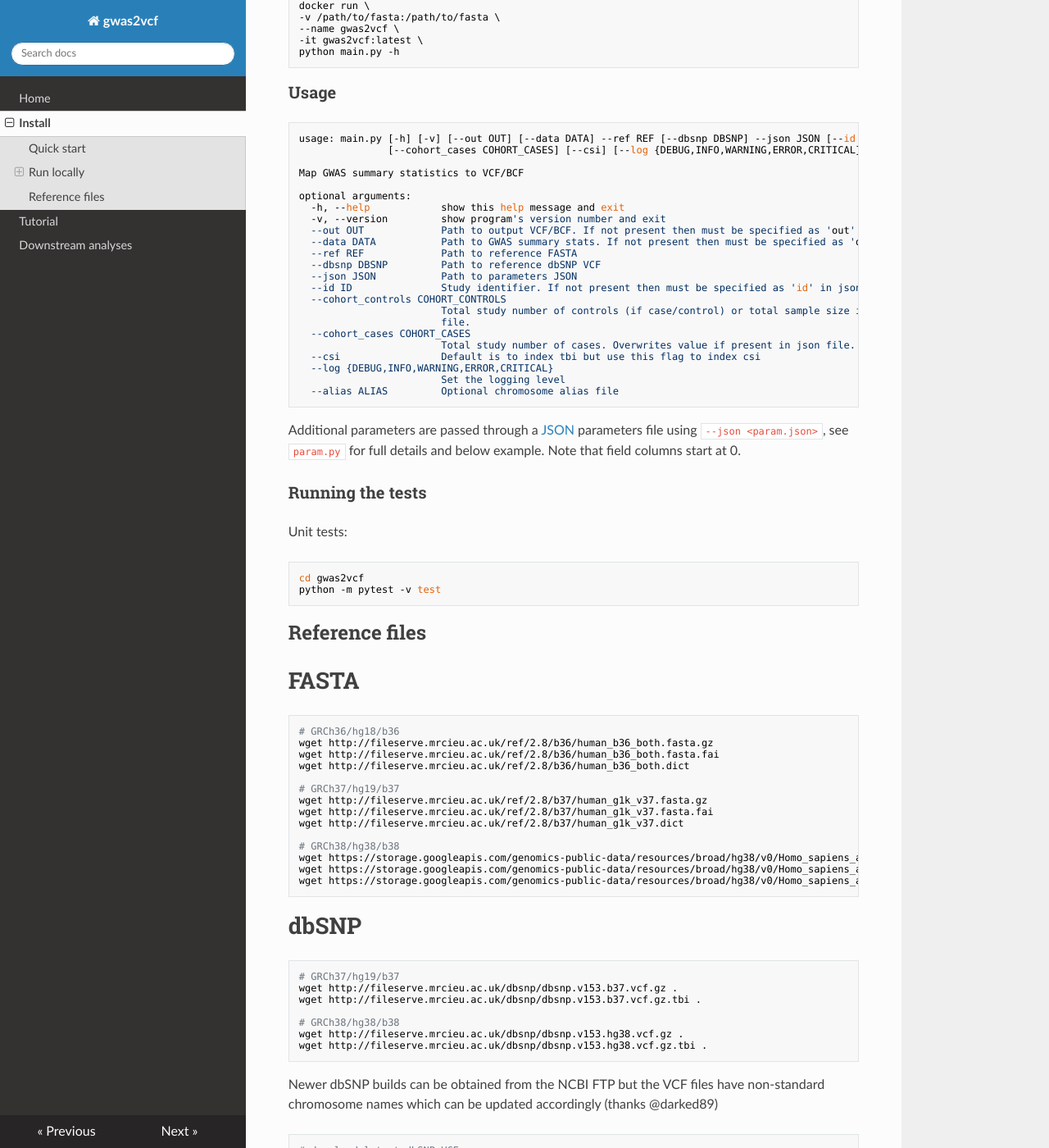
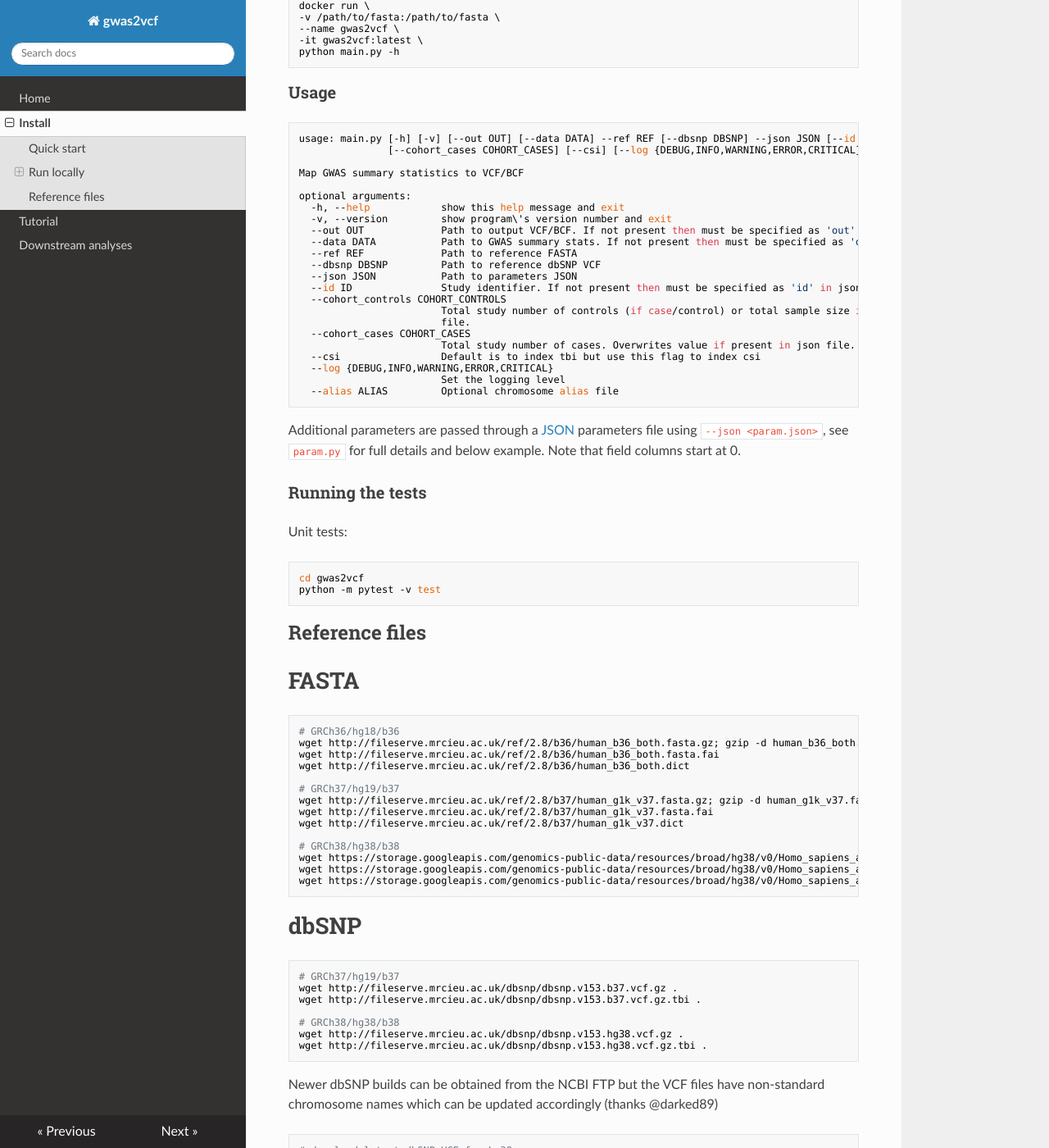
Before and after one commit to MRCIEU/gwas2vcf, an MkDocs documentation site: the page built from mkdocs/install.md, in a window 1280 px wide and 1400 px high, scrolled down 997 px. Shown: the whole window at 82% size. Built offline with MkDocs 1.6.1, drawn with Linux system fonts in a browser that asks for light colours; nearby versions of some CDN libraries; some of the changed text lies outside the part shown.

Commit message:
Update install.md

````diff
--- a/mkdocs/install.md
+++ b/mkdocs/install.md
@@ -61,7 +61,7 @@ Map GWAS summary statistics to VCF/BCF
 
 optional arguments:
   -h, --help            show this help message and exit
-  -v, --version         show program's version number and exit
+  -v, --version         show program\'s version number and exit
   --out OUT             Path to output VCF/BCF. If not present then must be specified as 'out' in json file
   --data DATA           Path to GWAS summary stats. If not present then must be specified as 'data' in json file
   --ref REF             Path to reference FASTA
@@ -96,12 +96,12 @@ python -m pytest -v test
 
 ```sh
 # GRCh36/hg18/b36
-wget http://fileserve.mrcieu.ac.uk/ref/2.8/b36/human_b36_both.fasta.gz
+wget http://fileserve.mrcieu.ac.uk/ref/2.8/b36/human_b36_both.fasta.gz; gzip -d human_b36_both.fasta.gz
 wget http://fileserve.mrcieu.ac.uk/ref/2.8/b36/human_b36_both.fasta.fai
 wget http://fileserve.mrcieu.ac.uk/ref/2.8/b36/human_b36_both.dict
 
 # GRCh37/hg19/b37
-wget http://fileserve.mrcieu.ac.uk/ref/2.8/b37/human_g1k_v37.fasta.gz
+wget http://fileserve.mrcieu.ac.uk/ref/2.8/b37/human_g1k_v37.fasta.gz; gzip -d human_g1k_v37.fasta.gz
 wget http://fileserve.mrcieu.ac.uk/ref/2.8/b37/human_g1k_v37.fasta.fai
 wget http://fileserve.mrcieu.ac.uk/ref/2.8/b37/human_g1k_v37.dict
 
@@ -162,4 +162,7 @@ bcftools annotate \
 --rename-chrs hg38_rename_chrom_names.tsv \
 --output-type z \
 --output dbSNP_clean.vcf.gz GCF_000001405.39.gz
+
+# index modified file
+bcftools index dbSNP_clean.vcf.gz
 ```
````
Also changed, not shown: other parts of mkdocs/install.md (+1 -1 lines).
